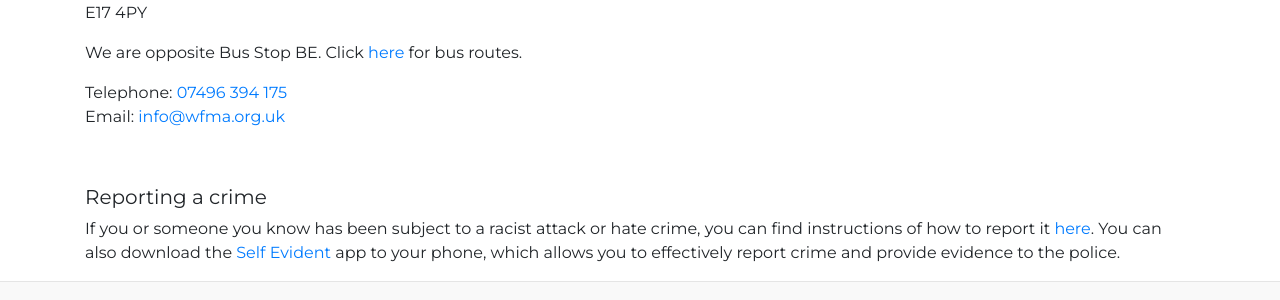
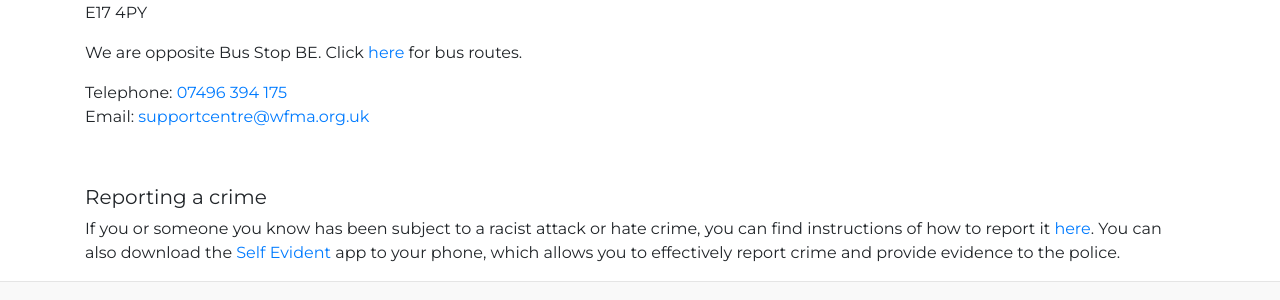
Before and after one commit to wfmigrantaction/wfmigrantaction.github.io, a Jekyll site: the page built from contact-us.md, in a window 1280 px wide. Shown: the part 551-851 px from the top of the page. Built offline with Jekyll 4.4.1, drawn with Linux system fonts in a browser that asks for light colours; comment, search, counter and statistics services are not loaded.

Commit message:
change email on contactus page

```diff
--- a/contact-us.md
+++ b/contact-us.md
@@ -21,7 +21,7 @@ E17 4PY
 We are opposite Bus Stop BE. Click [here](https://tfl.gov.uk/maps?Input=Salvation+Army+Walthamstow%2C+London%2C+UK&InputGeolocation=51.590694427490234%2C-0.021134300157427788) for bus routes.
 
 Telephone: [07496 394 175](tel:07496394175)
-Email: [info@wfma.org.uk](mailto:info@wfma.org.uk)
+Email: [supportcentre@wfma.org.uk](mailto:supportcentre@wfma.org.uk)
 
 
 </div>
```
